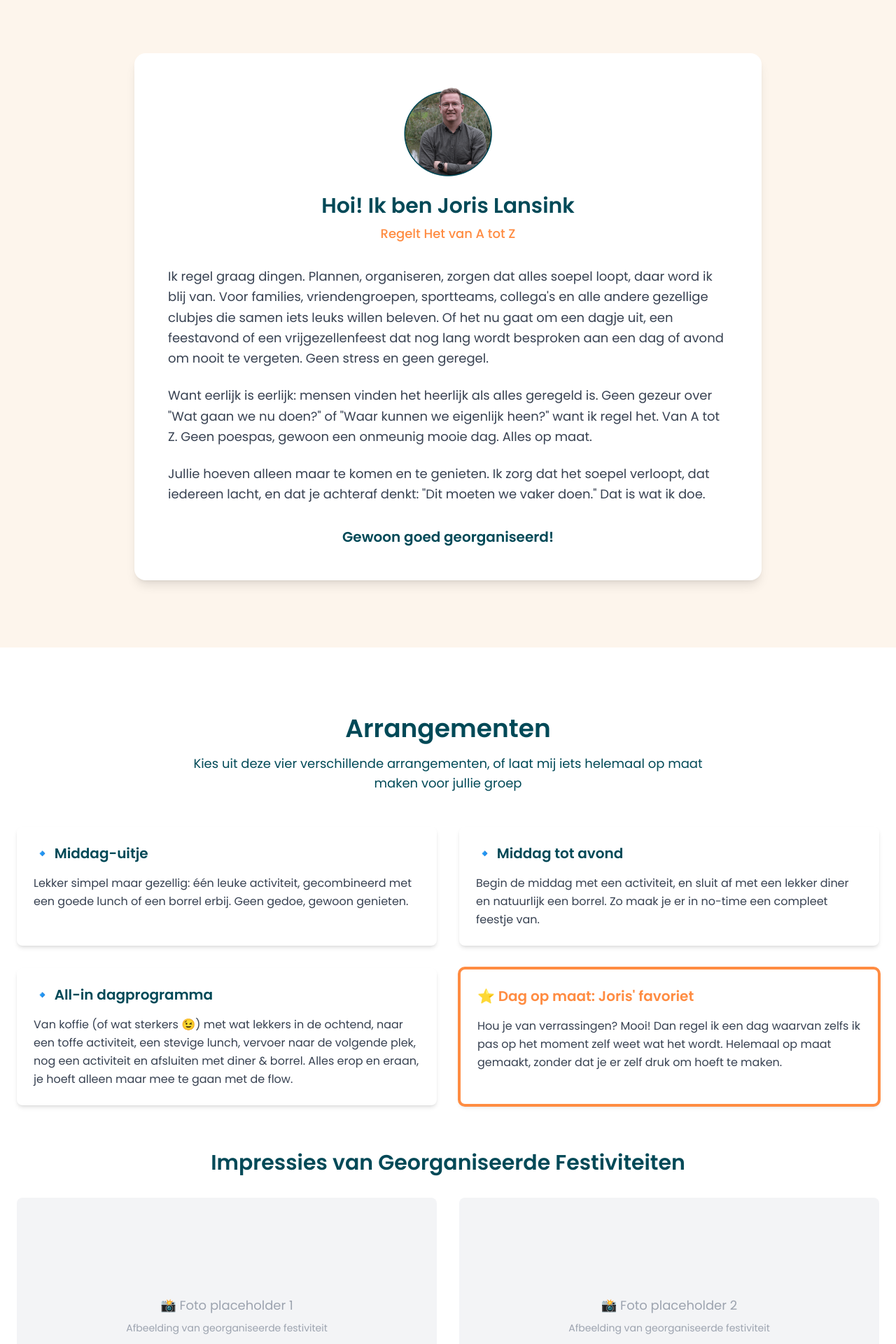
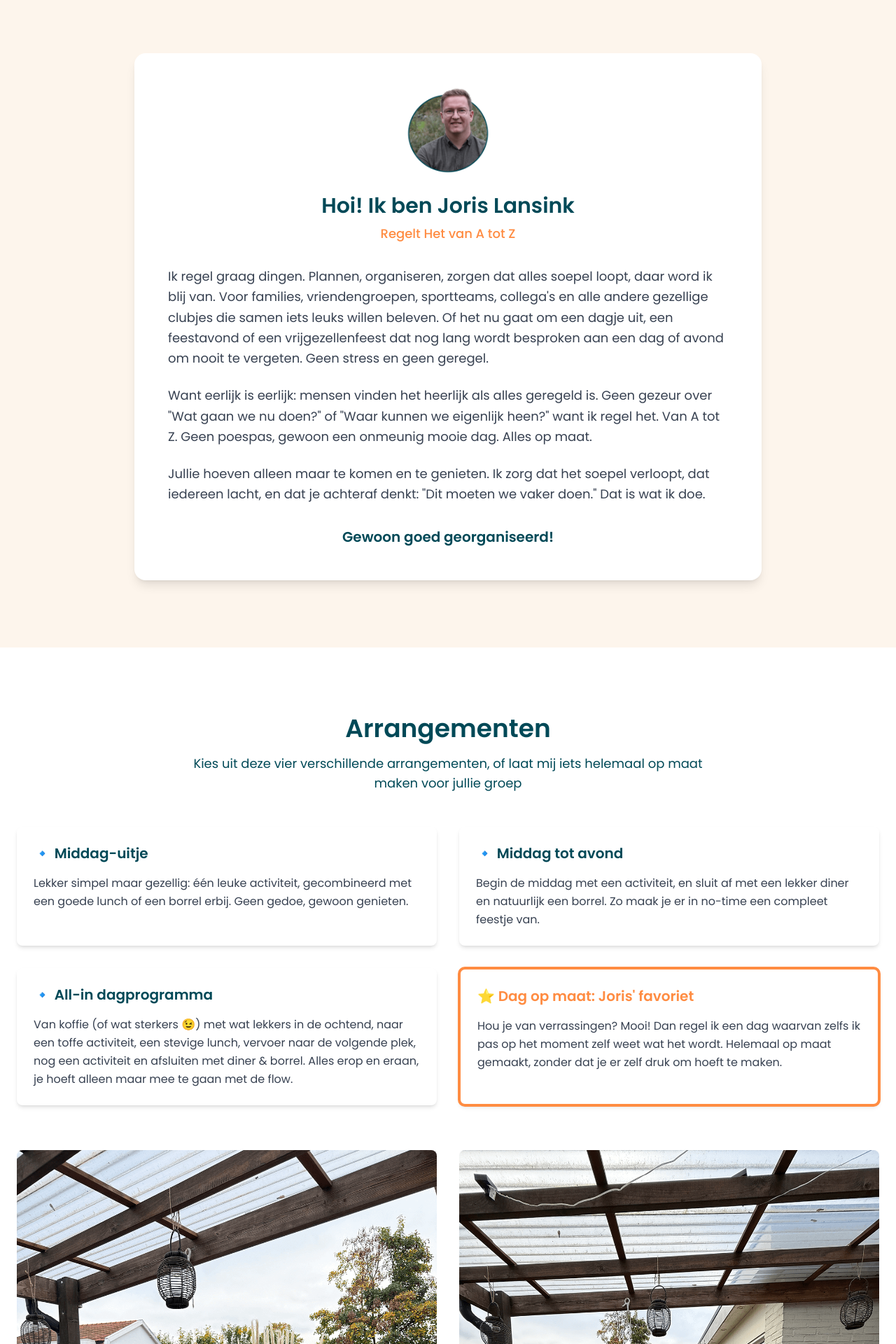
Before and after one commit to Rubenkl/jorisorganiseerthet-website, a React (Vite) app: page / in a window 1280 px wide. Shown: the part 820-2740 px from the top of the page at 70% size. Built offline with nearby package versions, Linux system fonts and the light colour scheme.

Commit message:
Update Joris' picture and impressions images

```diff
--- a/src/components/PortfolioSection.tsx
+++ b/src/components/PortfolioSection.tsx
@@ -49,21 +49,20 @@ const PortfolioSection = () => {
 
         {/* Images section */}
         <div className="mt-16">
-          <h3 className="text-2xl md:text-3xl font-semibold text-joris-teal mb-8 text-center">
-            Impressies van Georganiseerde Festiviteiten
-          </h3>
           <div className="grid md:grid-cols-2 gap-8">
-            <div className="bg-gray-100 rounded-lg overflow-hidden aspect-video flex items-center justify-center">
-              <div className="text-center text-gray-400">
-                <p className="text-lg">📸 Foto placeholder 1</p>
-                <p className="text-sm mt-2">Afbeelding van georganiseerde festiviteit</p>
-              </div>
+            <div className="rounded-lg overflow-hidden">
+              <img
+                src="/images/tinified-image00007.png"
+                alt="Georganiseerde festiviteit"
+                className="w-full h-full object-cover"
+              />
             </div>
-            <div className="bg-gray-100 rounded-lg overflow-hidden aspect-video flex items-center justify-center">
-              <div className="text-center text-gray-400">
-                <p className="text-lg">📸 Foto placeholder 2</p>
-                <p className="text-sm mt-2">Afbeelding van georganiseerde festiviteit</p>
-              </div>
+            <div className="rounded-lg overflow-hidden">
+              <img
+                src="/images/tinified-image00016.png"
+                alt="Georganiseerde festiviteit"
+                className="w-full h-full object-cover"
+              />
             </div>
           </div>
         </div>
--- a/src/components/WatIkDoeSection.tsx
+++ b/src/components/WatIkDoeSection.tsx
@@ -11,7 +11,7 @@ const WatIkDoeSection = () => {
             <div className="text-center mb-8">
               <div className="mx-auto mb-6">
                 <img
-                  src="/images/tinified-foto-joris.png"
+                  src="/images/tinified-foto-joris-2.png"
                   alt="Foto van Joris Lansink"
                   className="w-32 h-32 mx-auto"
                 />
```
